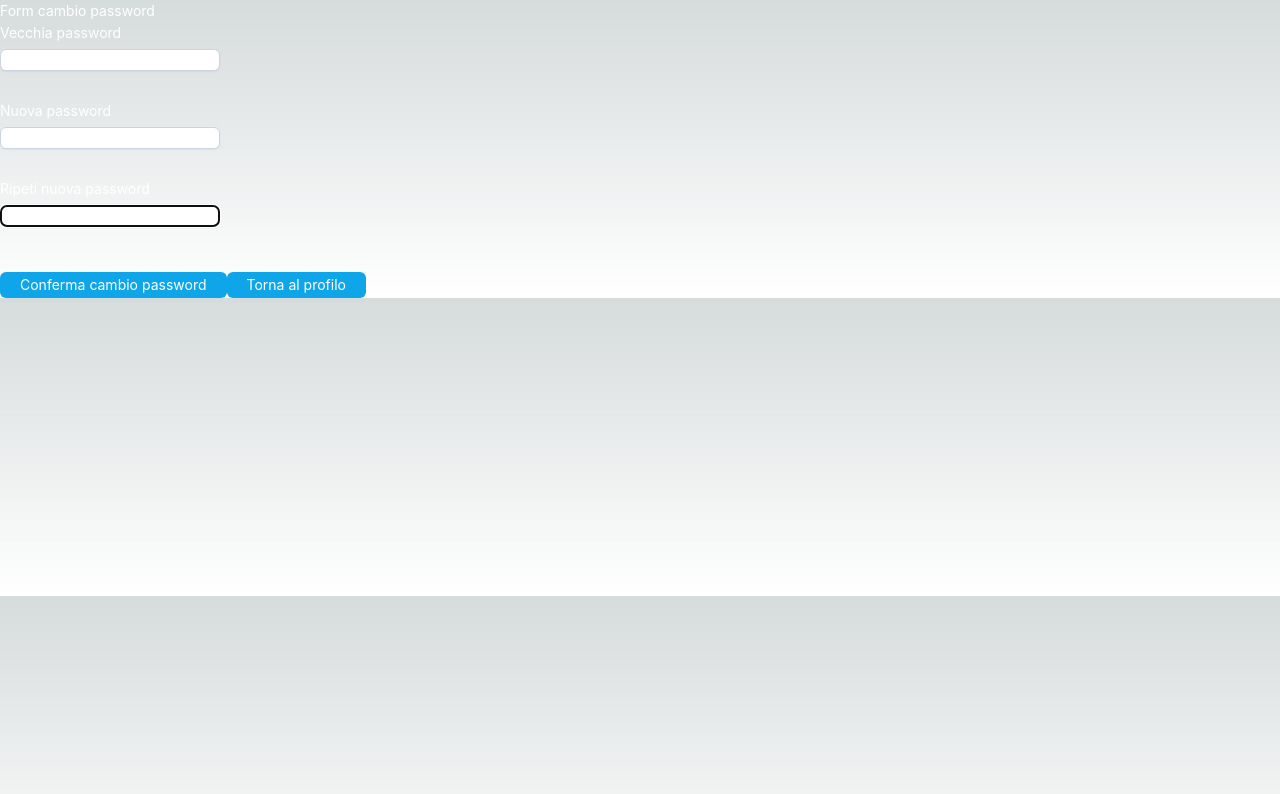
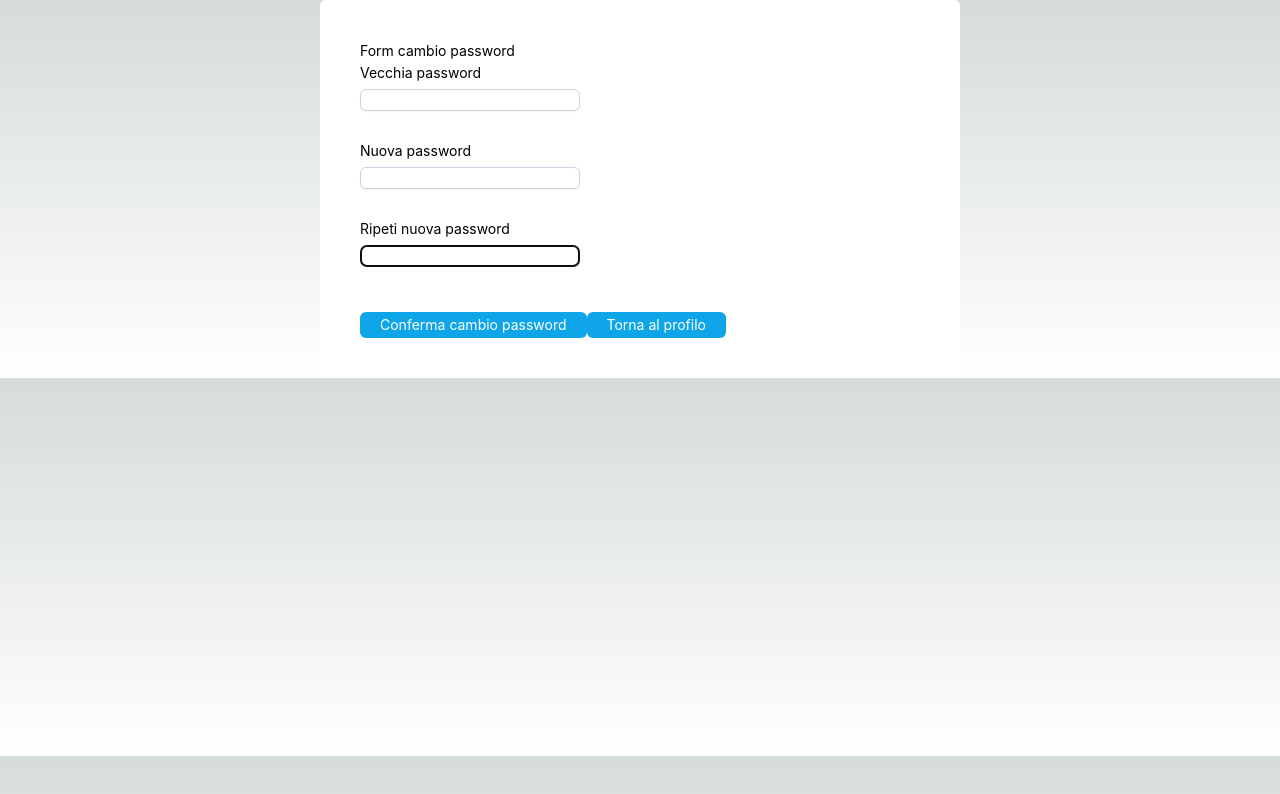
Before and after one commit to G-08/project, a Next.js app in the folder codes/: page /profilo/cambioPassword in a window 1280 px wide. Shown: the top 794 px of the page. Built offline with nearby package versions, Linux system fonts and the light colour scheme.

Commit message:
style adjustments

```diff
--- a/codes/src/app/profilo/cambioPassword/page.tsx
+++ b/codes/src/app/profilo/cambioPassword/page.tsx
@@ -49,9 +49,10 @@ const CambioPassword = () => {
 
 
   return (
-    <Form onSubmitCapture={handleSubmit}>
-      <h1 className='text-white mr-2'>Form cambio password</h1>
-      <label className='text-white mr-2'>Vecchia password</label>
+    <div className='p-10 rounded-md bg-white w-1/2 m-auto'>
+      <Form onSubmitCapture={handleSubmit}>
+      <h1 className='text-black mr-2'>Form cambio password</h1>
+      <label className='text-black mr-2'>Vecchia password</label>
       <Form.Item name="oldPwd" className='flex-1'>
         <input
           className="text-black border border-slate-300 rounded-md text-sm shadow-sm placeholder-slate-400"
@@ -62,7 +63,7 @@ const CambioPassword = () => {
           onChange={(e) => setOldPassword(e.target.value)}
         />
       </Form.Item>
-      <label className='text-white mr-2'>Nuova password</label>
+      <label className='text-black mr-2'>Nuova password</label>
       <Form.Item name="newPwd1" className='flex-1'>
         <input
           className="text-black border border-slate-300 rounded-md text-sm shadow-sm placeholder-slate-400"
@@ -73,7 +74,7 @@ const CambioPassword = () => {
           onChange={(e) => setNewPassword1(e.target.value)}
         />
       </Form.Item>
-      <label className='text-white mr-2'>Ripeti nuova password</label>
+      <label className='text-black mr-2'>Ripeti nuova password</label>
       <Form.Item name="newPwd2" className='flex-1'>
         <input
           className="text-black border border-slate-300 rounded-md text-sm shadow-sm placeholder-slate-400"
@@ -91,6 +92,7 @@ const CambioPassword = () => {
         <Link href="/profilo">Torna al profilo</Link>
       </button>
     </Form>
+    </div>
   );
 }
 
--- a/codes/src/app/profilo/formFisico/page.tsx
+++ b/codes/src/app/profilo/formFisico/page.tsx
@@ -205,11 +205,11 @@ const UpdateFormFisico = () => {
   };
 
   return (
-    <Form onFinish={handleSubmit}>
+    <Form onFinish={handleSubmit} className='p-10 rounded-md bg-white'>
         <h1>Form aggiornamento dati fisici</h1>
       {Menu.map((menu, index) => (
         <div className='flex items-center mb-4' key={index}>
-          <label className='text-white mr-2'>{menu.name}</label>
+          <label className='text-black mr-2'>{menu.name}</label>
           <Form.Item name={menu.key} className='flex-1'>
             <input
               className="text-black border border-slate-300 rounded-md text-sm shadow-sm placeholder-slate-400"
--- a/codes/src/app/profilo/formPersonale/page.tsx
+++ b/codes/src/app/profilo/formPersonale/page.tsx
@@ -153,11 +153,12 @@ const UpdateForm = () => {
   };
 
   return (
-    <Form onFinish={handleSubmit}>
+    <div className='p-10 rounded-md bg-white w-1/2 m-auto'>
+      <Form onFinish={handleSubmit}>
         <h1>Form aggiornamento dati</h1>
       {Menu.map((menu, index) => (
         <div className='flex items-center mb-4' key={index}>
-          <label className='text-white mr-2'>{menu.name}</label>
+          <label className='text-black mr-2'>{menu.name}</label>
           <Form.Item name={menu.key} className='flex-1'>
             <input
               className="text-black border border-slate-300 rounded-md text-sm shadow-sm placeholder-slate-400"
@@ -184,10 +185,12 @@ const UpdateForm = () => {
       <button type="submit" className='bg-sky-500 hover:bg-sky-700 text-white px-5 py-0.5 rounded-md mt-4'>
         Salva Tutto
       </button>
+      <div className='px-1'></div>
       <button className='bg-sky-500 hover:bg-sky-700 text-white px-5 py-0.5 rounded-md mt-4'>
         <Link href="/profilo">Torna al profilo</Link>
       </button>
     </Form>
+    </div>
   );
 }
 
--- a/codes/src/app/profilo/page.tsx
+++ b/codes/src/app/profilo/page.tsx
@@ -76,24 +76,29 @@ const Profilo = () => {
     <>
       <div className='flex dark:bg-black dark:text-white'>
         <Sidebar theme={theme} setTheme={setTheme} /> {/* Pass theme and setTheme as props */}
-        <div>
+        <div className='m-10'>
           <h1>Profilo</h1>
           <p>Tema scelto: {theme}</p>
+          <div className='py-2'></div>
           <button className='bg-sky-500 hover:bg-sky-700 text-white px-5 py-2 rounded-md'>
             <Link href="/profilo/formPersonale">Modifica i tuoi dati personali</Link>
           </button>
+          <div className='py-2'></div>
           <button className='bg-sky-500 hover:bg-sky-700 text-white px-5 py-2 rounded-md'>
             <Link href="/profilo/formFisico">Modifica i tuoi dati fisici</Link>
           </button>
+          <div className='py-2'></div>
           <button className='bg-sky-500 hover:bg-sky-700 text-white px-5 py-2 rounded-md'>
             <Link href="/profilo/cambioPassword">Cambia la tua password</Link>
           </button>
+          <div className='py-2'></div>
           <button
             className='bg-red-500 hover:bg-red-700 text-white px-5 py-2 rounded-md ml-4'
             onClick={showModal}
           >
             Delete Account
           </button>
+          <div className='py-2'></div>
         </div>
       </div>
 
```
